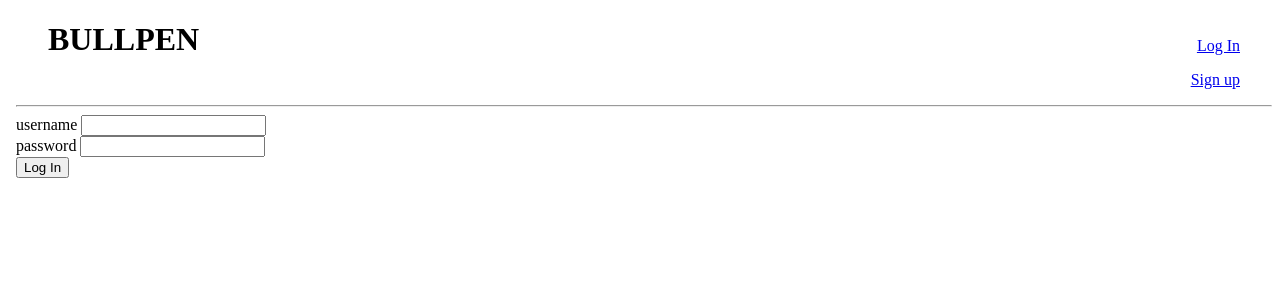
After one commit to hkkdev/flask-test, a Flask app: page /loginwtf in a window 1280 px wide. The commit adds this page. Shown: the top 300 px of the page. Run offline with Flask 2, Linux system fonts and the light colour scheme; some libraries are stand-ins or nearby versions.

Commit message:
Added wtform login page

```diff
--- a/app/__init__.py
+++ b/app/__init__.py
@@ -1,8 +1,9 @@
 # __init__.py
 
+import os
 from flask import Flask
 from flask.ext.sqlalchemy import SQLAlchemy
-import os
+
 
 app = Flask(__name__)
 
--- /dev/null
+++ b/app/forms.py
@@ -0,0 +1,39 @@
+from flask_wtf import Form
+from wtforms import TextField, PasswordField
+from wtforms.validators import DataRequired, Length, ValidationError
+from models import *
+
+from werkzeug.security import generate_password_hash, \
+                              check_password_hash
+
+def check_password(password, entered):
+    return check_password_hash(password, entered)
+
+def set_password(password):
+    return generate_password_hash(password)
+
+class Password_Check(object):
+    def __init__(self, message=None):
+        if not message:
+            message = u'Invalid pw/username'
+        self.message = message
+
+    def __call__(self, form, field):
+        l = len(field.data)
+        if l < 4 or  l > 25:
+            raise ValidationError(self.message)
+        user = form.username.data
+        user_in_db = User.query.filter_by(username=user).first()
+        if not user_in_db or  \
+           not check_password(user_in_db.password, field.data):
+            raise ValidationError(self.message)
+
+class LoginForm(Form):
+    username = TextField('username', validators=[
+        DataRequired(message="Username required"),
+        Length(min=4, max=25, message='Please check username')
+        ])
+    password = PasswordField('password', validators=[
+        DataRequired(message="Password required"),
+        Password_Check()
+        ])
--- /dev/null
+++ b/app/static/main.css
@@ -0,0 +1,35 @@
+body {
+    margin-left: 1em;
+}
+
+div {
+    margin-left: 2em;
+}
+
+#title {
+    text-decoration: none;
+    color: black;
+    margin-left: 1em;
+    float: left;
+}
+
+.user {
+    text-decoration: none;
+    color: #1a1a1a;
+    float: right;
+    text-align: right;
+    margin-right: 2em;
+}
+
+hr {
+    clear: both;
+}
+
+ul {
+    list-style-type: none;
+}
+
+#flash {
+    margin-left: 1em;
+    clear: both;
+}
--- a/app/templates/base.html
+++ b/app/templates/base.html
@@ -3,18 +3,24 @@
     <title>BULLPEN</title>
 </head>
 <body>
-    <h1><a href='/'>BULLPEN</a></h1>
+    <h1><a href='/' id='title'>BULLPEN</a></h1>
+    <link rel='stylesheet' type='text/css' href="{{ url_for('static', filename='main.css') }}">
+    <div class='user'>
         {% if session['logged_in']  %}
         <p>logged in as {{ session['user'] }}</p>
-    <p><a href='/logout'>logout</a></p>
+        <p><a href='/logout'>Log Out</a></p>
         <p><a href='/newpost'>New Post</a></p>
         {% else %}
-    <p><a href='/login'>login</a></p>
+        <p><a href='/login'>Log In</a></p>
         <p><a href='/signup'>Sign up</a></p>
         {% endif %}
+        </div>
         {% for message in get_flashed_messages() %}
-    <div>{{ message }}</div>
+        <div id='flash'><b>{{ message }}</b></div>
+        <div>
         {% endfor %}
         {% block content %}
         {% endblock %}
-</body
+        </div>
+    </div>
+</body>
--- a/app/templates/home.html
+++ b/app/templates/home.html
@@ -1,8 +1,8 @@
 {% extends "base.html" %}
 {% block content %}
-<ul>Posts
-    <br>
+<ul>
     <hr>
+
     {% for post in posts %}
     <li><a href='/post/{{ post.id }}'>{{ post.title }}</a> by <b>{{ post.author.username }}</b></li>
     {% endfor %}
--- /dev/null
+++ b/app/templates/loginwtf.html
@@ -0,0 +1,19 @@
+
+{% extends "base.html" %}
+{% block content %}
+<hr>
+<form method='post' action=''>
+    {{ form.hidden_tag() }}
+    {{ form.username.label }} {{ form.username(size=20) }}
+    {% for error in form.errors.username %}
+    <span style='color: red'>{{ error }}</span>
+    {% endfor %}
+    <br>
+    {{ form.password.label }} {{ form.password(size=20) }}
+    {% for error in form.errors.password %}
+    <span style='color: red'>{{ error }}</span>
+    {% endfor %}
+    <br>
+    <input type='submit' value='Log In'>
+</form>
+{% endblock %}
--- a/app/templates/signup.html
+++ b/app/templates/signup.html
@@ -1,5 +1,6 @@
 {% extends "base.html" %}
 {% block content %}
+<hr>
 <form method="POST">
     <label>Username
         <input type='text' name='username' value='{{ username }}'>{{ error_username }}
--- a/app/views.py
+++ b/app/views.py
@@ -1,11 +1,21 @@
 # views.py
 
+from flask.ext.login import LoginManager, login_user, login_required
 from flask import Flask, request, session, g, redirect, url_for, \
                   render_template, flash
 from app import app
 from werkzeug.security import generate_password_hash, \
                               check_password_hash
 from models import *
+from forms import LoginForm
+
+login_manager = LoginManager()
+login_manager.init_app(app)
+login_manager.login_view = 'login'
+
+@login_manager.user_loader
+def load_user(userid):
+    return User.query.get(int(userid))
 
 # some functions
 def check_password(password, entered):
@@ -19,6 +29,23 @@ def home():
     # list posts
     posts = Posts.query.limit(10)
     return render_template('home.html', posts = posts)
+
+@app.route('/loginwtf', methods=['Get', 'Post'])
+def loginwtf():
+    form = LoginForm()
+    if form.validate_on_submit():
+        username = form.username.data
+        user = User.query.filter_by(username=username).first()
+        login_user(user)
+        flash('logged in successfully')
+        return redirect(url_for('home'))
+    return render_template('loginwtf.html', form=form)
+
+@app.route('/testing')
+@login_required
+def testinglogin():
+    return "login works"
+
 
 @app.route('/login', methods=['GET', 'POST'])
 def login():
@@ -145,16 +172,10 @@ def entry(post_id):
     if request.method == 'POST':
         comment = request.form['comment']
         if not comment:
-            ent = Posts.query.filter_by(id=post_id).first()
-            if ent:
-                com = Comments.query.filter_by(post_id=ent.id).all()
-                return render_template('single_post.html',
-                                       entry = ent,
-                                       com = com,
-                                       error = 'Invalid comment')
-            else:
-                flash('Invalid post')
-                return redirect(url_for('home'))
+            flash('Invalid comment')
+            return redirect(url_for('entry', post_id=post_id))
+
+        # valid comment adding to Comments
         else:
             u = User.query.filter_by(username=session['user']).first()
             p = Posts.query.filter_by(id=post_id).first()
@@ -171,7 +192,9 @@ def entry(post_id):
                                    comments = com)
 
 
+    # GET
     else:
+        g.test = 1
         ent = Posts.query.filter_by(id=post_id).first()
         if ent:
             com = Comments.query.filter_by(post_id=ent.id).all()
```
Also changed, not shown: app/models.py (+12 -0 lines), app/templates/single_post.html (+4 -4 lines). Lines whose indentation alone changed are shown as unchanged.
